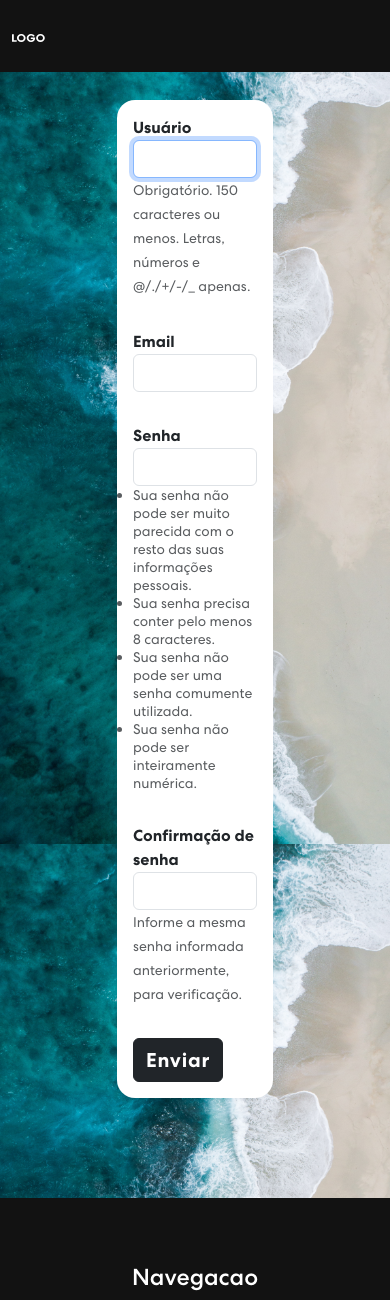
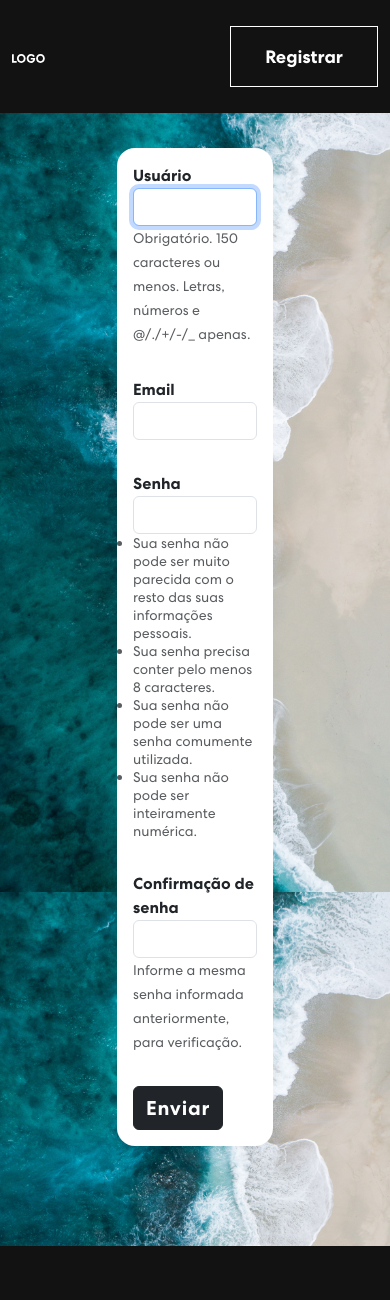
Before and after one commit to lucashardman/stock-tracker, a Django app: page /signup/ in a window 390 px wide. Shown: the top 1300 px of the page. Run offline with Django 4.2, Linux system fonts and the light colour scheme.

Commit message:
ajustes de responsividade

```diff
--- a/setup/static/styles/style.css
+++ b/setup/static/styles/style.css
@@ -198,6 +198,11 @@ span.navbar-text {
 	filter: brightness(0) saturate(100%) invert(0%) sepia(7%) saturate(98%) hue-rotate(346deg) brightness(95%) contrast(86%);
 }
 
+.navbar-margin {
+  margin: 1050px;
+
+}
+
 .navbar-lang-selector .dropdown-toggle::after {
   display: none !important;
 }
@@ -323,7 +328,6 @@ nav.navbar .navbar-toggler[aria-expanded="true"] .navbar-toggler-icon {
   background-position: top center;
   background-size: cover;
   background-repeat: no-repeat;
-  min-height: 1000px;
 }
 @media (min-width: 800px) {
   .banner {
--- a/templates/tracker/login.html
+++ b/templates/tracker/login.html
@@ -1,7 +1,7 @@
 {% extends 'tracker/base.html' %}
 {% load static %}
 {% block content %}
-<section class="banner" id="login">
+<section class="banner  mt-5" id="login">
     <form method="post" action="{% url 'login' %}" class="signup-form">
         {% csrf_token %}
         <div class="form-group bg-white signup-container">
--- a/templates/tracker/partials/_navbar.html
+++ b/templates/tracker/partials/_navbar.html
@@ -5,20 +5,20 @@
       <a class="navbar-brand" href="/">
         <img src="{% static '/assets/logo.svg' %}"alt="Logo" class="logo">
       </a>
-      <div class="collapse navbar-collapse justify-content-end text-center" id="basic-navbar-nav">
-        <span class="navbar-text d-none d-lg-block">
+      <!-- <div class="collapse navbar-collapse justify-content-end text-center" id="basic-navbar-nav"> -->
+        <span class="navbar-text">
           {% if user.is_authenticated %}
           <form method="post" action="{% url 'logout' %}">
             {% csrf_token %}
-            <button class="vvd">Sair</button>
+            <button>Sair</button>
           </form>
           {% else %}
           <form method="post" action="{% url 'signup' %}">
             {% csrf_token %}
-            <button class="vvd">Registrar</button>
+            <button>Registrar</button>
           </form>
           {% endif %}
         </span>
-      </div>
+      <!-- </div> -->
     </div>
   </nav>
--- a/templates/tracker/signup.html
+++ b/templates/tracker/signup.html
@@ -2,7 +2,7 @@
 {% load custom_filters %}
 {% load static %}
 {% block content %}
-<section class="banner" id="login">
+<section class="banner mt-5" id="login">
     <form method="post" class="signup-form">
         {% csrf_token %}
         <div class="form-group bg-white signup-container">
```
Also changed, not shown: static/styles/style.css (+8 -4 lines), templates/tracker/index.html (+18 -3 lines).
